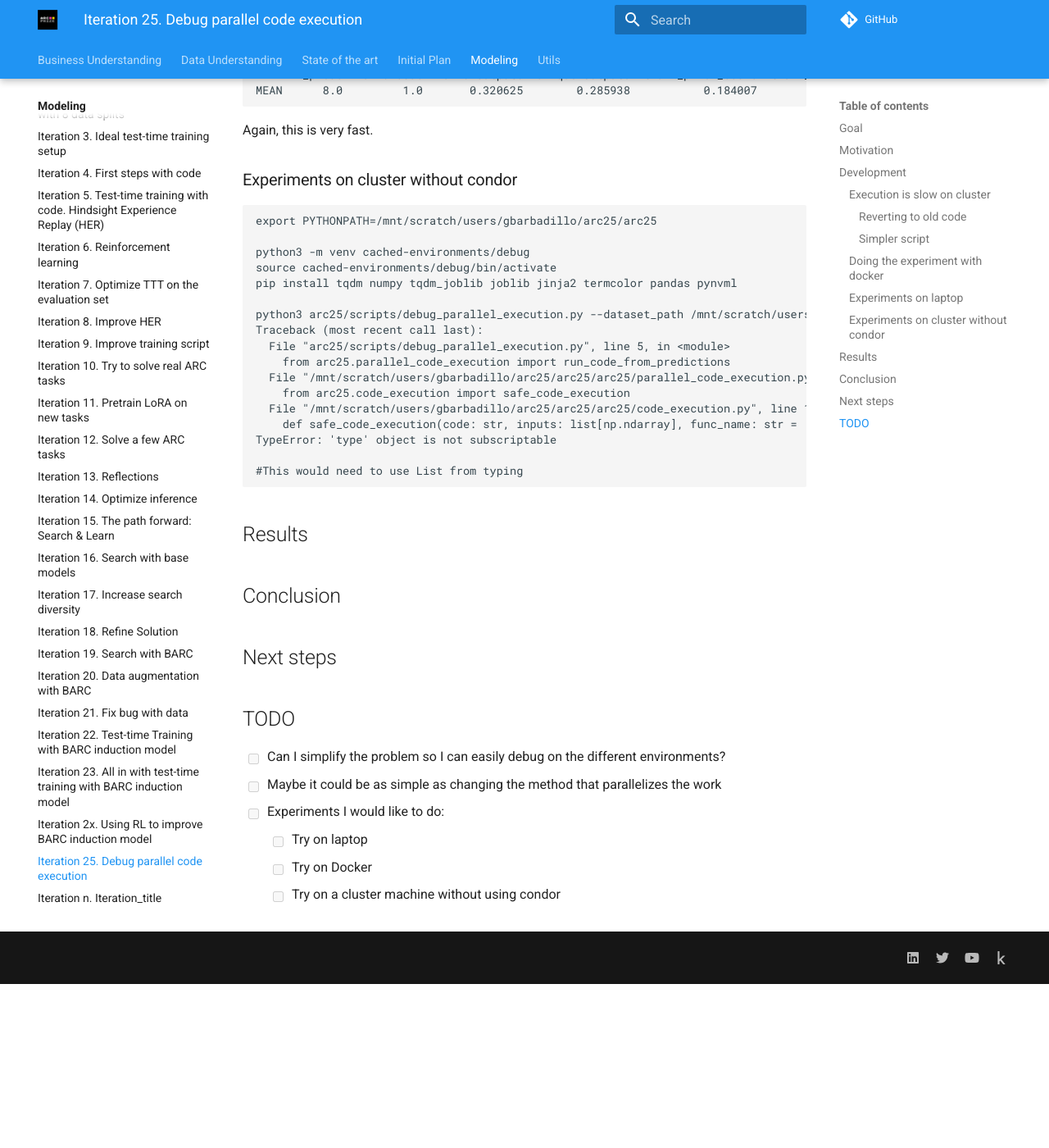
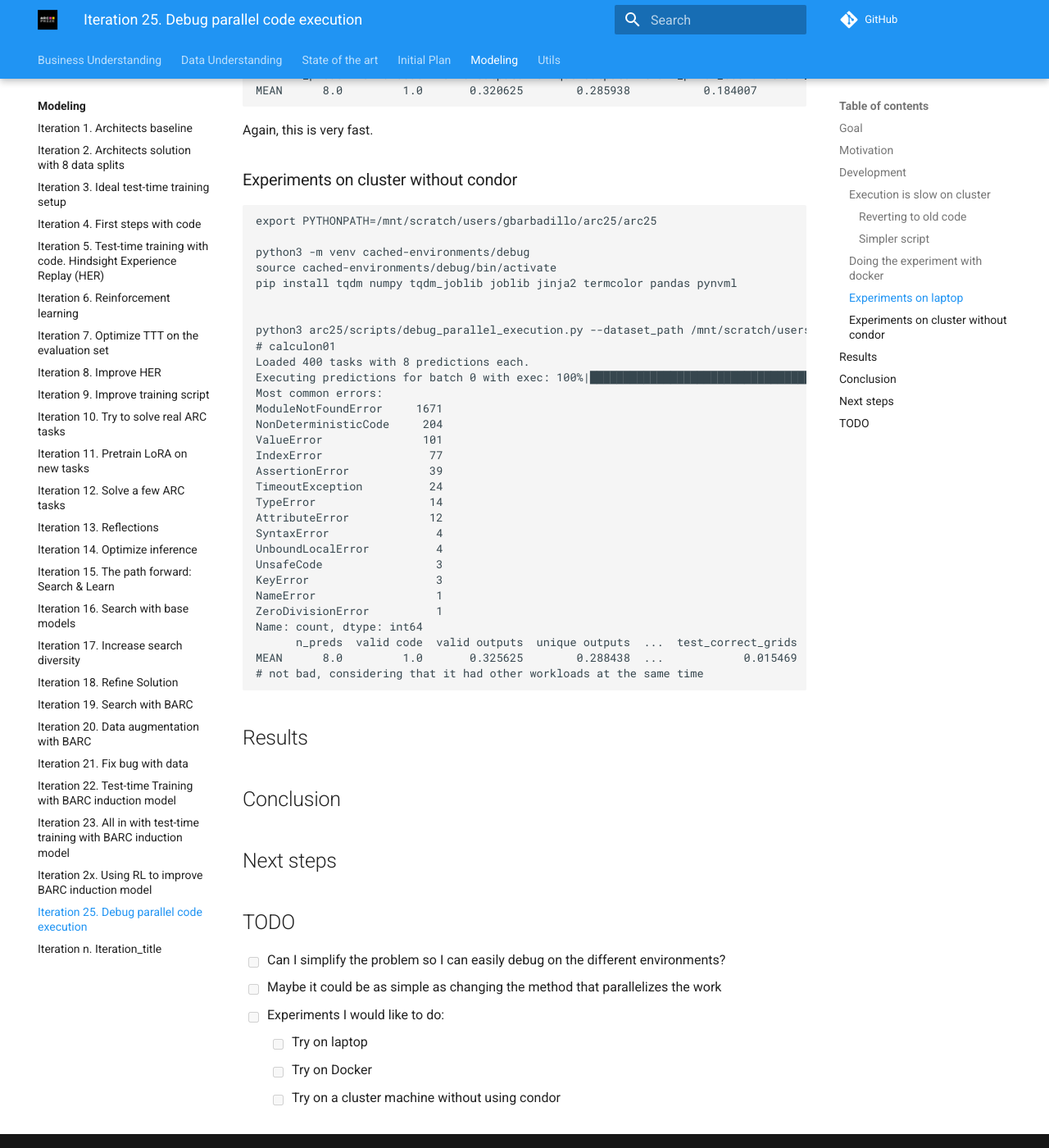
Before and after one commit to ironbar/arc25, an MkDocs documentation site: the page built from docs/modeling/Iteration_25_debug_parallel_code_execution.md, in a window 1280 px wide and 1400 px high, scrolled down 3029 px. Shown: the whole window at 82% size. Built offline with MkDocs 1.6.1 and Material for MkDocs 9.7.7, drawn with Linux system fonts in a browser that asks for light colours; comment, search, counter and statistics services are not loaded; before the commit the page ends 4229 px from its top, so only the background shows below that.

Commit message:
execution is fast in calculon01

````diff
--- a/docs/modeling/Iteration_25_debug_parallel_code_execution.md
+++ b/docs/modeling/Iteration_25_debug_parallel_code_execution.md
@@ -147,17 +147,30 @@
 source cached-environments/debug/bin/activate
 pip install tqdm numpy tqdm_joblib joblib jinja2 termcolor pandas pynvml
 
+
 python3 arc25/scripts/debug_parallel_execution.py --dataset_path /mnt/scratch/users/gbarbadillo/arc25/data/arc-prize-2024/arc-agi_evaluation_challenges.json --prediction_path /mnt/scratch/users/gbarbadillo/arc25/predictions/2025-08-28-base-model/evaluation/8preds_2025_09_02_05_36_40_predictions.json
-Traceback (most recent call last):
-  File "arc25/scripts/debug_parallel_execution.py", line 5, in <module>
-    from arc25.parallel_code_execution import run_code_from_predictions
-  File "/mnt/scratch/users/gbarbadillo/arc25/arc25/arc25/parallel_code_execution.py", line 9, in <module>
-    from arc25.code_execution import safe_code_execution
-  File "/mnt/scratch/users/gbarbadillo/arc25/arc25/arc25/code_execution.py", line 133, in <module>
-    def safe_code_execution(code: str, inputs: list[np.ndarray], func_name: str = 'task',
-TypeError: 'type' object is not subscriptable
-
-#This would need to use List from typing
+# calculon01
+Loaded 400 tasks with 8 predictions each.
+Executing predictions for batch 0 with exec: 100%|███████████████████████████████████| 3200/3200 [00:21<00:00, 150.08run/s]
+Most common errors:
+ModuleNotFoundError     1671
+NonDeterministicCode     204
+ValueError               101
+IndexError                77
+AssertionError            39
+TimeoutException          24
+TypeError                 14
+AttributeError            12
+SyntaxError                4
+UnboundLocalError          4
+UnsafeCode                 3
+KeyError                   3
+NameError                  1
+ZeroDivisionError          1
+Name: count, dtype: int64
+      n_preds  valid code  valid outputs  unique outputs  ...  test_correct_grids  test_pass_rate  test_is_correct  is_correct
+MEAN      8.0         1.0       0.325625        0.288438  ...            0.015469           0.015            0.055        0.05
+# not bad, considering that it had other workloads at the same time
 ```
 
 ## Results
````
